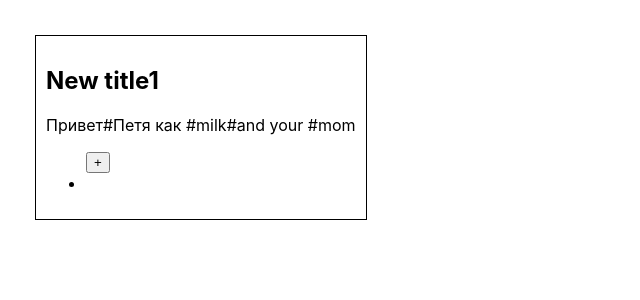
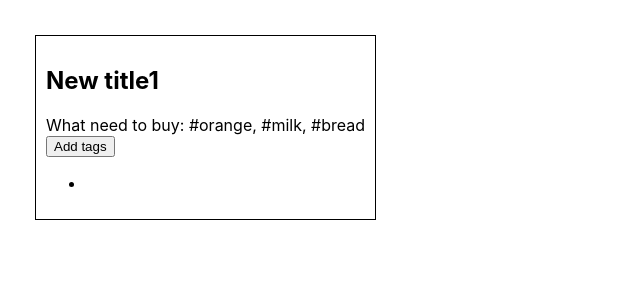
Before and after one commit to lgnvmaksim/notes, a React (Create React App) app: page / in a window 1280 px wide. Shown: the top 300 px of the page, without its empty margins (0-640 px from the left). Built offline with nearby package versions, Linux system fonts and the light colour scheme.

Commit message:
done refactor, next step will be creating new note

```diff
--- a/src/App.tsx
+++ b/src/App.tsx
@@ -10,11 +10,10 @@ export type NoteList = {
     tags: TagsType[];
 }
 
-export type TagsType={
+export type TagsType = {
     id: string
     tag: string
 }
-
 
 
 export type AppState = {
@@ -28,11 +27,11 @@ export const App = () => {
             {
                 id: v1(),
                 title: "New title1",
-                text: "Привет#Петя как #milk#and your     #mom    ",
-                tags:  [
+                text: "What need to buy: #orange, #milk, #bread",
+                tags: [
                     {
                         id: v1(),
-                    tag:''
+                        tag: ''
                     }
                 ]
             },
@@ -45,7 +44,6 @@ export const App = () => {
         ]
     }
     const [state, setState] = useState<AppState>(initialAppState)
-
 
 
     const onSaveNote = (note: NoteList) => {
@@ -71,22 +69,25 @@ export const App = () => {
     }, []);
 
     const changeNoteTitle = (id: string, newTitle: string) => {
-        setState({...state, notes: state.notes.map(el=>el.id===id ? {...el, title: newTitle} :el)})
+        setState({...state, notes: state.notes.map(el => el.id === id ? {...el, title: newTitle} : el)})
     }
     const changeNoteText = (id: string, newTitle: string) => {
-        setState({...state, notes: state.notes.map(el=>el.id===id ? {...el, text: newTitle} :el)})
+        setState({...state, notes: state.notes.map(el => el.id === id ? {...el, text: newTitle} : el)})
     }
 
-    const tagChanger = (idTag: string, hashTag: string, text: string) => {
-        const str = text.split(' ').map(el=>el[0]===hashTag ? el : '')
-        const res = str.filter(f=>f!=='').join(' ').replace(/[\s.,/%]/g, '')
-        // setState({...state, notes: state.notes.map(el=>el.id===idNote ? {...el, tags: {...el.tags.map(ta=>ta.id===idTag ? {...ta, tag: `${res}`} :ta)}} : el)})
-        setState({...state, notes: state.notes.map(el=>({...el, tags: el.tags.map(f=>f.id===idTag ? {...el, tag: res} : f)}))           })
+    const tagChanger = (hashTag: string, text: string) => {
+        const str = text.replace(/[.,/%]/g, '').split(' ').map(el => el[0] === hashTag ? el : '').filter(f => f !== '')
+        const arr = Object.assign({}, str)
+        const res = Object.entries(arr).map(([id, tag]) => ({id, tag}));
+        setState({
+            ...state,
+            notes: state.notes.map(el => ({...el, tags: res}))
+        })
     }
 
     return (
         <div style={{display: 'flex', margin: '15px'}}>
-            {state.notes.map((el)=>{
+            {state.notes.map((el) => {
 
                 return (
                     <Notes
@@ -107,15 +108,25 @@ export const App = () => {
 }
 
 
-
-{/*<button onClick={()=>onSaveNote(*/}
-{/*    {*/}
-{/*        id: v1(),*/}
-{/*        title: "Новая заметка",*/}
-{/*        text: "Текст заметки",*/}
-{/*        tags: [{*/}
-{/*            id: v1(),*/}
-{/*            tag: 'Новый тег'*/}
-{/*        }],*/}
-{/*    }*/}
-{/*)}>Test</button>*/}
+{/*<button onClick={()=>onSaveNote(*/
+}
+{/*    {*/
+}
+{/*        id: v1(),*/
+}
+{/*        title: "Новая заметка",*/
+}
+{/*        text: "Текст заметки",*/
+}
+{/*        tags: [{*/
+}
+{/*            id: v1(),*/
+}
+{/*            tag: 'Новый тег'*/
+}
+{/*        }],*/
+}
+{/*    }*/
+}
+{/*)}>Test</button>*/
+}
--- a/src/Notes.tsx
+++ b/src/Notes.tsx
@@ -10,13 +10,12 @@ type NotesType = {
     onSaveNote: (note: NoteList)=>void
     changeNoteTitle:(id: string, newTitle: string)=>void
     changeNoteText:(id: string, newTitle: string)=>void
-    tagChanger:(idTag: string, hashTag: string, text: string)=>void
-    // idTag: string
+    tagChanger:( hashTag: string, text: string)=>void
 
 }
 
+
 export const Notes = ({title, text, tags, onSaveNote, idNote, changeNoteTitle, changeNoteText,tagChanger}: NotesType) => {
-
 
 
     return (
@@ -24,18 +23,14 @@ export const Notes = ({title, text, tags, onSaveNote, idNote, changeNoteTitle, c
 
          <h2> <TextChanger title={title} changeTitle={(newTitle:string)=>{changeNoteTitle(idNote, newTitle)}}/></h2>
             <span><TextChanger title={text} changeTitle={(newText:string)=>{changeNoteText(idNote, newText)}}/></span>
-
+            <div>
+                <button onClick={()=>tagChanger( '#', text)}>Add tags</button>
+            </div>
             <ul>
-
-                {tags.map((el)=>{
-                    const tagsHandler = (idTag: string) => {
-                        tagChanger(idTag, '#', text)
-                    }
-                    return <div key={el.id}>
-                    <button onClick={()=>tagsHandler(el.id)}>+</button>
-                        <li>{el.tag}</li>
-                    </div>
-
+                {tags.map(el=>{
+                    return <li key={el.id}>
+                        {el.tag}
+                    </li>
                 })}
             </ul>
 
```
Lines whose indentation alone changed are shown as unchanged.
